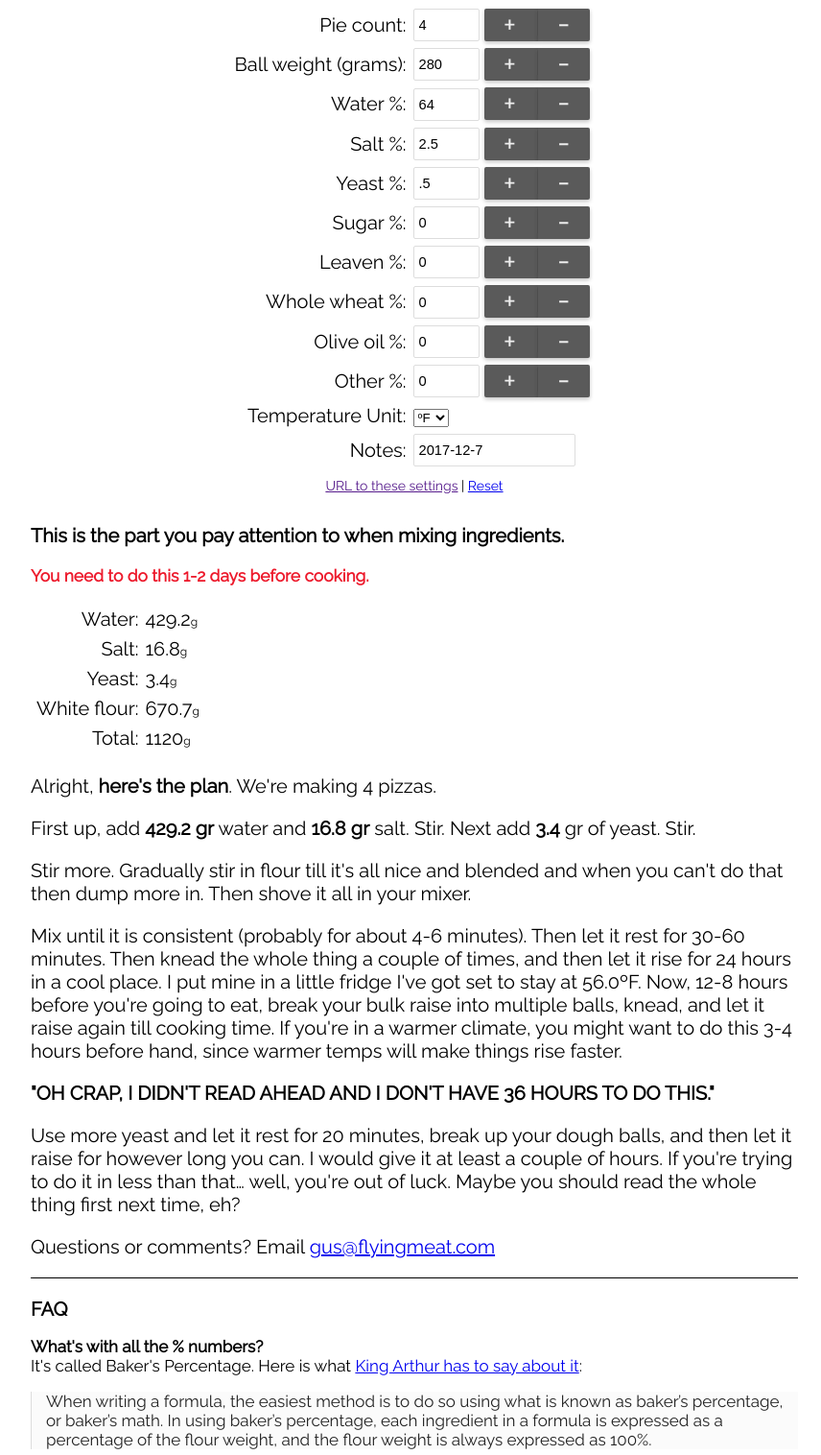
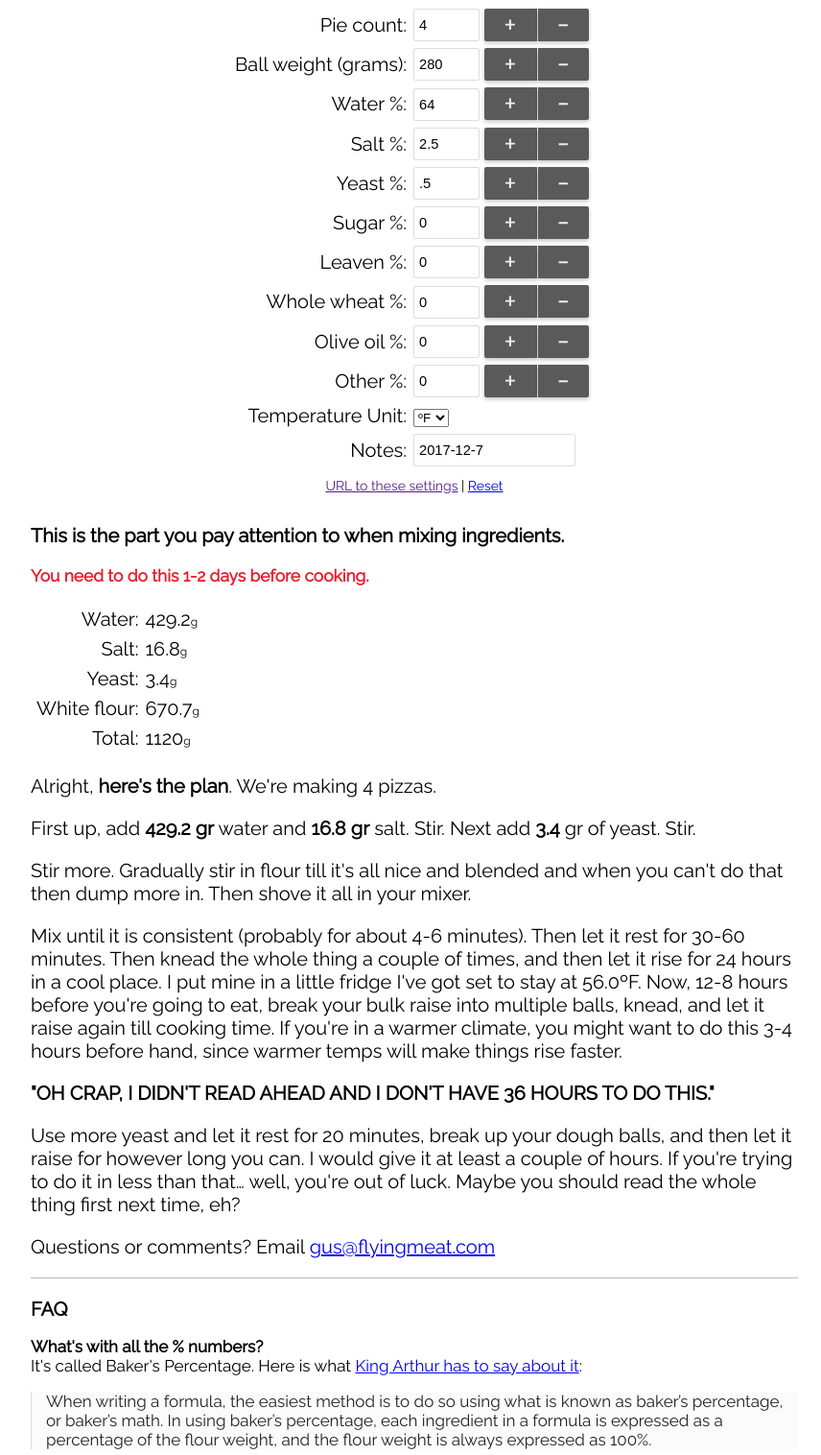
Before and after one commit to ccgus/doughcalc, a plain HTML site: page index.html in a window 1280 px wide. Shown: the part 44-1560 px from the top of the page at 96% size, without its empty margins (208-1064 px from the left). Drawn offline with Linux system fonts and the light colour scheme.

Commit message:
Adjusted separator color

```diff
--- a/index.html
+++ b/index.html
@@ -39,7 +39,7 @@
             .releaseNotes {
                 margin-top: 20px;
                 padding-top: 20px;
-                border-top: solid 1px #000;
+                border-top: solid 1px #bbb;
                 text-align: left;
             }
 
@@ -112,7 +112,7 @@
 				width: 1px;
 				height: 24px;
 				opacity: 0.04;
-				border: 1px solid #000000;
+				border-left: 1px solid #000000;
 				box-shadow: -1px 0 0 0 rgba(255,255,255,0.50);
 			}
 
```
